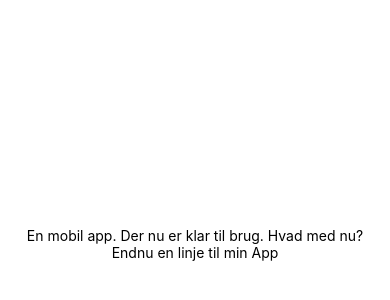
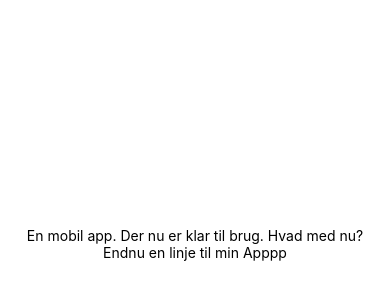
Before and after one commit to anda19ad/GithubBackAgain, a React Native app: screen / in a window 390 px wide. Shown: the part 178-478 px from the top of the page. Built offline with nearby package versions, Linux system fonts and the light colour scheme.

Commit message:
Stavefejl

```diff
--- a/App.js
+++ b/App.js
@@ -6,7 +6,7 @@ export default function App() {
   return (
     <View style={styles.container}>
       <Text>En mobil app. Der nu er klar til brug. Hvad med nu?</Text>
-      <Text>Endnu en linje til min App</Text>
+      <Text>Endnu en linje til min Apppp</Text>
       <StatusBar style="auto" />
     </View>
   );
```
